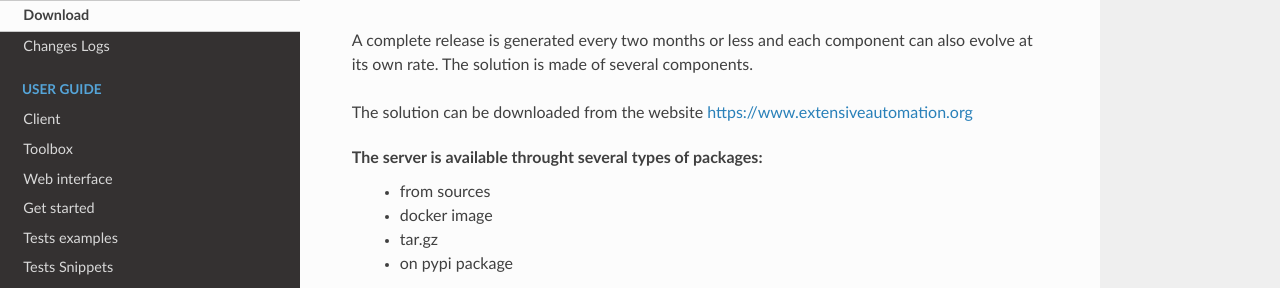
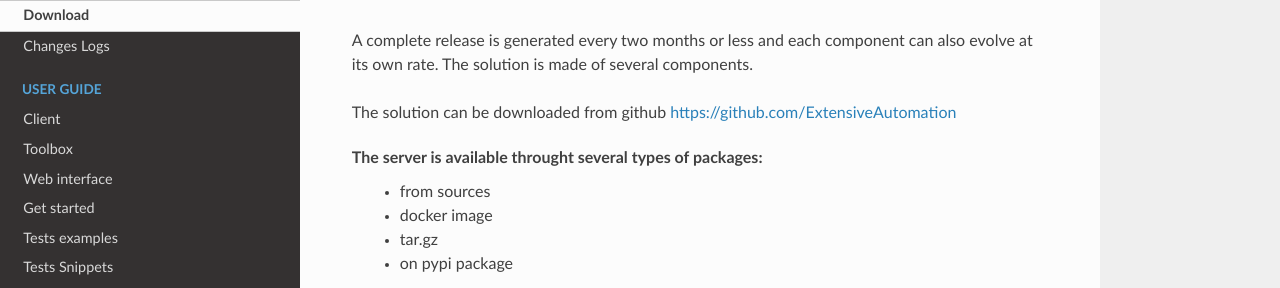
Before and after one commit to ExtensiveAutomation/extensiveautomation-en.readthedocs.io, a Sphinx documentation site: the page built from docs/about/download.rst, in a window 1280 px wide and 1141 px high. Shown: the part 131-419 px from the top of the window. Built offline with Sphinx 7.4.7 and the Read the Docs theme 2.0.0, drawn with Linux system fonts in a browser that asks for light colours.

Commit message:
Update download.rst

```diff
--- a/docs/about/download.rst
+++ b/docs/about/download.rst
@@ -4,7 +4,7 @@ Download
 A complete release is generated every two months or less and each component can also evolve at its own rate.
 The solution is made of several components.
 
-The solution can be downloaded from the website https://www.extensiveautomation.org
+The solution can be downloaded from github https://github.com/ExtensiveAutomation
 
 The server is available throught several types of packages:
  - from sources
```
